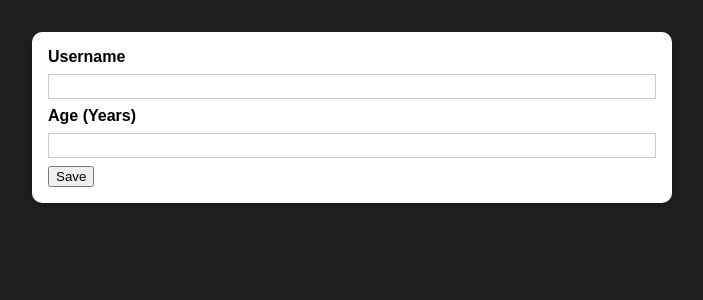
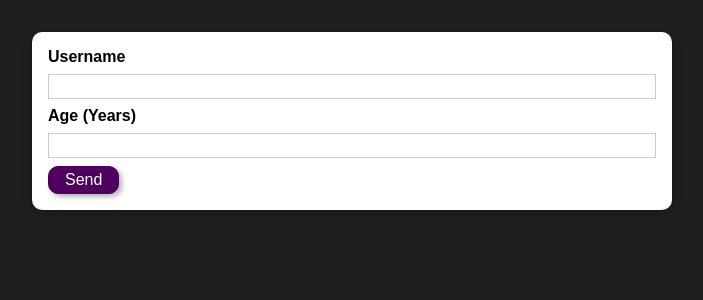
Before and after one commit to AlvaroDDG86/users-react, a React (Create React App) app: page / in a window 1280 px wide. Shown: the top 300 px of the page, without its empty margins (288-991 px from the left). Built offline with nearby package versions, Linux system fonts and the light colour scheme.

Commit message:
Add a UI/Button

```diff
--- /dev/null
+++ b/src/components/UI/Button.js
@@ -0,0 +1,15 @@
+import React from 'react'
+import classes from './Button.module.css'
+
+const Button = (props) => {
+    return (
+        <button
+            className={classes.button}
+            type={props.type || 'button'}
+            onClick={props.onClick}>
+            {props.children}
+        </button>
+    )
+}
+
+export default Button
--- /dev/null
+++ b/src/components/UI/Button.module.css
@@ -0,0 +1,21 @@
+.button {
+  font: inherit;
+  border: 1px solid #4f005f;
+  background: #4f005f;
+  color: white;
+  border-radius: 10px;
+  padding: 0.25rem 1rem;
+  cursor: pointer;
+  transition: 0.6s;
+  box-shadow: 3px 3px 5px rgba(0, 0, 0, 0.288);
+}
+
+.button:hover,
+.button:active {
+  background: #741188;
+  border-color: #741188;
+}
+
+.button:focus {
+  outline: none;
+}
--- a/src/components/Users/AddUser.js
+++ b/src/components/Users/AddUser.js
@@ -1,5 +1,6 @@
 import React from "react";
 import Card from '../UI/Card'
+import Button from '../UI/Button'
 import classes from './AddUser.module.css'
 
 const AddUser = (props) => {
@@ -15,7 +16,7 @@
         <input type="text" id="username" />
         <label htmlFor="age">Age (Years)</label>
         <input type="number" id="age" />
-        <button type="submit">Save</button>
+        <Button type="submit">Send</Button>
       </form>
     </Card>
   );
```
